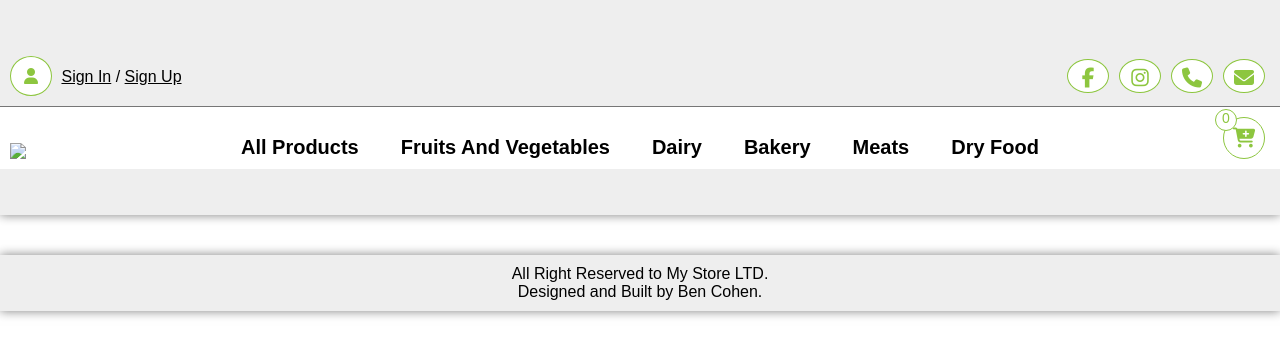
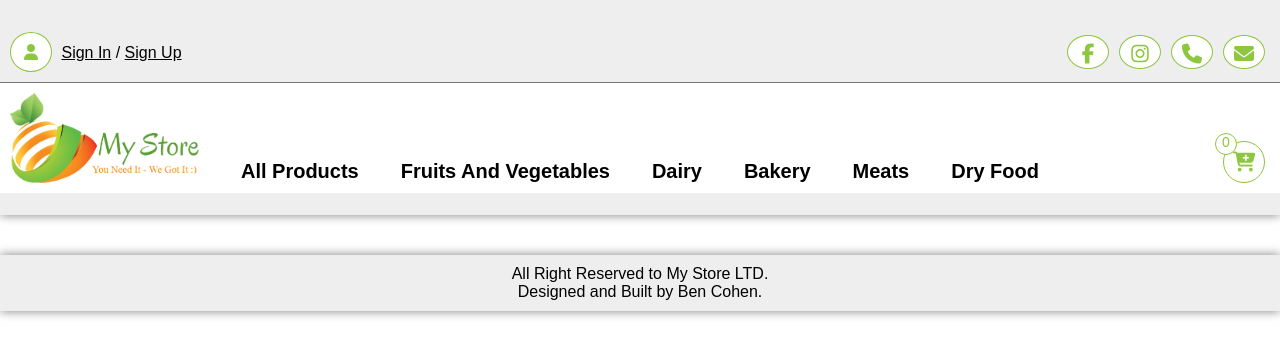
Before and after one commit to selahben/My-Store---Project1JS, a plain HTML site: page index.html in a window 1280 px wide. Drawn offline with Linux system fonts and the light colour scheme; the site is published under a folder, as on GitHub Pages, so addresses that start at the root find nothing; no server answers; a web font is replaced by a local one.

Commit message:
fix relative path of logo

```diff
--- a/index.html
+++ b/index.html
@@ -32,7 +32,7 @@
         <div id="contactIcons"><ul id="contactList"></ul></div>
       </div>
       <div id="headerBottom">
-        <div id="logoDiv"><img id="logo" src="/Imgs/My-Store-Logo2.png" /></div>
+        <div id="logoDiv"><img id="logo" src="./Imgs/My-Store-Logo2.png" /></div>
         <div id="mainMenuDiv">
           <a id="mobileBurger"><i class="fa-solid fa-bars"></i></a>
           <nav><ul id="mainMenu"></ul></nav>
```
